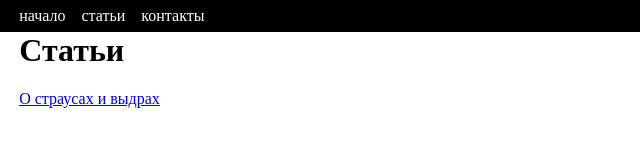
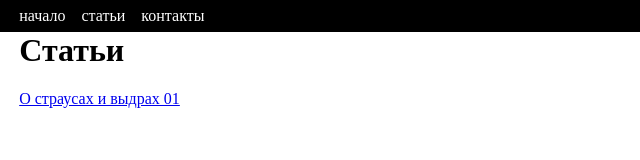
Before and after one commit to pepelazz/StaticSite, a website: page build/articles.html in a window 1280 px wide. Shown: the full height of the page, 0-640 px from the left. Drawn offline with nearby package versions, Linux system fonts and the light colour scheme.

Commit message:
Update articles.html

```diff
--- a/build/articles.html
+++ b/build/articles.html
@@ -16,7 +16,7 @@
       <li><a href=".././contacts.html">контакты</a></li>
     </ul>
     <div id="main">
-      <h1>Статьи</h1><a href="/articles/01.html">О страусах и выдрах</a>
+      <h1>Статьи</h1><a href="/articles/01.html">О страусах и выдрах 01</a>
     </div>
   </body>
   <script src=".././libs/zepto.min.js"></script>
```
